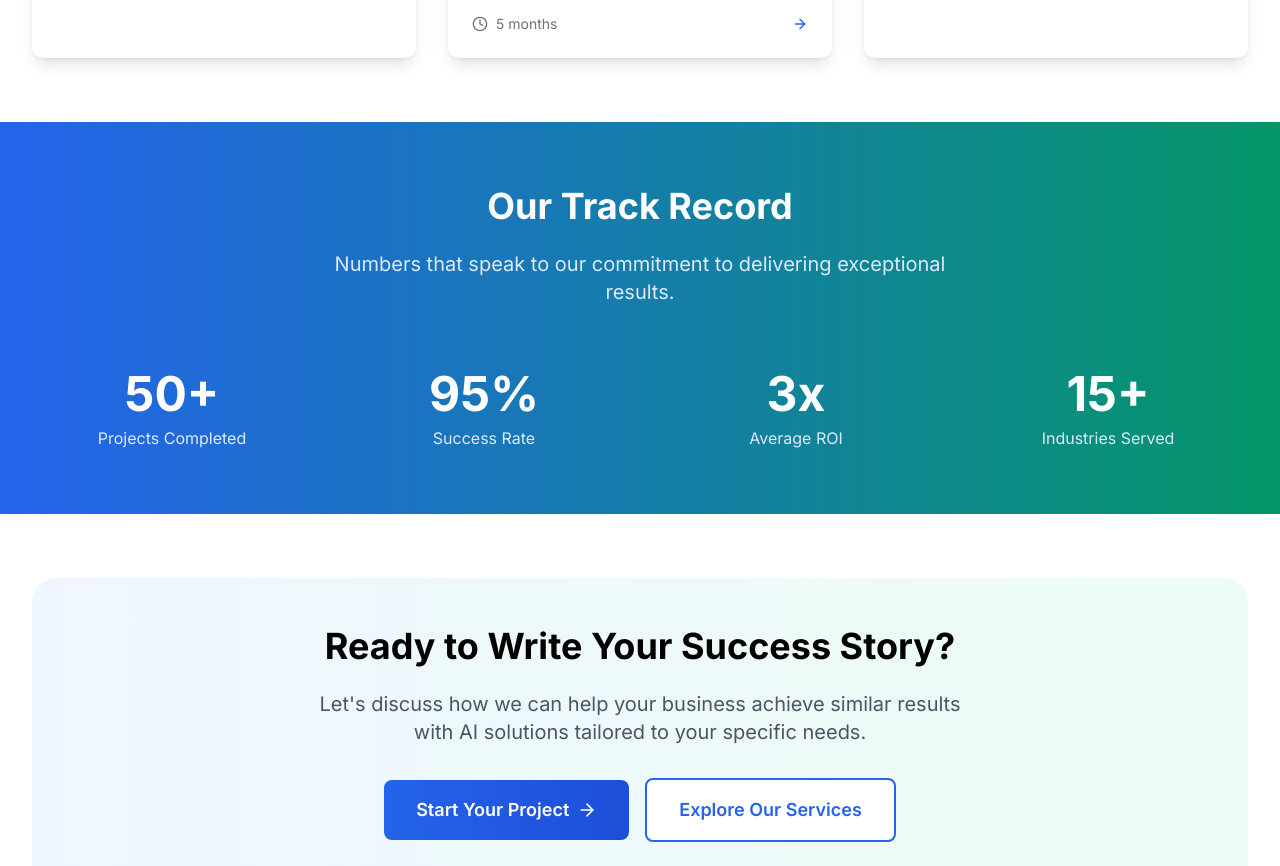
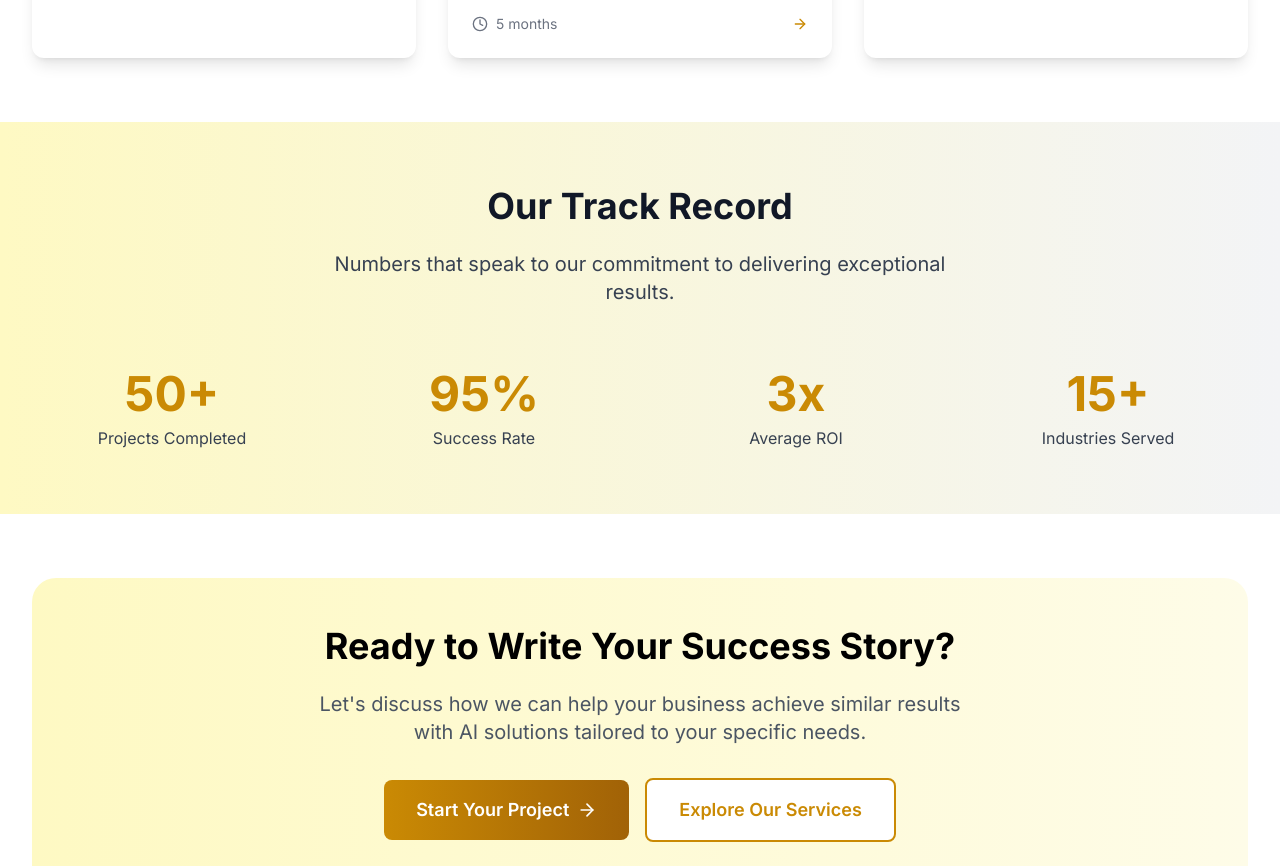
Before and after one commit to JaberValizadeh/Tornado, a Next.js app: page /case-studies in a window 1280 px wide. Shown: the part 1920-2786 px from the top of the page. Built offline with nearby package versions, Linux system fonts and the light colour scheme; no server answers.

Commit message:
Update website color scheme to white, yellow, and light grey

```diff
--- a/app/case-studies/page.tsx
+++ b/app/case-studies/page.tsx
@@ -124,7 +124,7 @@ const CaseStudiesPage = () => {
   return (
     <div className="min-h-screen pt-20">
       {/* Hero Section */}
-      <section className="section-padding bg-gradient-to-br from-primary-50 to-accent-50">
+      <section className="section-padding bg-gradient-to-br from-primary-50 to-primary-100">
         <div className="container-custom">
           <motion.div
             initial={{ opacity: 0, y: 30 }}
@@ -181,8 +181,8 @@ const CaseStudiesPage = () => {
                 {/* Header */}
                 <div className="flex items-center justify-between mb-4">
                   <div className="flex items-center space-x-3">
-                    <div className="w-12 h-12 bg-gradient-to-r from-primary-500 to-accent-500 rounded-xl flex items-center justify-center">
-                      <study.icon className="w-6 h-6 text-white" />
+                    <div className="w-12 h-12 bg-gradient-to-r from-primary-500 to-primary-600 rounded-xl flex items-center justify-center">
+                      <study.icon className="w-6 h-6 text-gray-900" />
                     </div>
                     <div>
                       <div className="text-sm text-gray-500">{study.industry}</div>
@@ -239,7 +239,7 @@ const CaseStudiesPage = () => {
       </section>
 
       {/* Stats Section */}
-      <section className="section-padding bg-gradient-to-r from-primary-600 to-accent-600">
+      <section className="section-padding bg-gradient-to-r from-primary-100 to-accent-100">
         <div className="container-custom">
           <motion.div
             initial={{ opacity: 0, y: 30 }}
@@ -248,10 +248,10 @@ const CaseStudiesPage = () => {
             viewport={{ once: true }}
             className="text-center mb-16"
           >
-            <h2 className="text-3xl md:text-4xl font-bold text-white mb-6">
+            <h2 className="text-3xl md:text-4xl font-bold text-gray-900 mb-6">
               Our Track Record
             </h2>
-            <p className="text-xl text-primary-100 max-w-2xl mx-auto">
+            <p className="text-xl text-gray-700 max-w-2xl mx-auto">
               Numbers that speak to our commitment to delivering exceptional results.
             </p>
           </motion.div>
@@ -264,8 +264,8 @@ const CaseStudiesPage = () => {
               viewport={{ once: true }}
               className="text-center"
             >
-              <div className="text-4xl md:text-5xl font-bold text-white mb-2">50+</div>
-              <div className="text-primary-100">Projects Completed</div>
+              <div className="text-4xl md:text-5xl font-bold text-primary-600 mb-2">50+</div>
+              <div className="text-gray-700">Projects Completed</div>
             </motion.div>
             <motion.div
               initial={{ opacity: 0, scale: 0.8 }}
@@ -274,8 +274,8 @@ const CaseStudiesPage = () => {
               viewport={{ once: true }}
               className="text-center"
             >
-              <div className="text-4xl md:text-5xl font-bold text-white mb-2">95%</div>
-              <div className="text-primary-100">Success Rate</div>
+              <div className="text-4xl md:text-5xl font-bold text-primary-600 mb-2">95%</div>
+              <div className="text-gray-700">Success Rate</div>
             </motion.div>
             <motion.div
               initial={{ opacity: 0, scale: 0.8 }}
@@ -284,8 +284,8 @@ const CaseStudiesPage = () => {
               viewport={{ once: true }}
               className="text-center"
             >
-              <div className="text-4xl md:text-5xl font-bold text-white mb-2">3x</div>
-              <div className="text-primary-100">Average ROI</div>
+              <div className="text-4xl md:text-5xl font-bold text-primary-600 mb-2">3x</div>
+              <div className="text-gray-700">Average ROI</div>
             </motion.div>
             <motion.div
               initial={{ opacity: 0, scale: 0.8 }}
@@ -294,8 +294,8 @@ const CaseStudiesPage = () => {
               viewport={{ once: true }}
               className="text-center"
             >
-              <div className="text-4xl md:text-5xl font-bold text-white mb-2">15+</div>
-              <div className="text-primary-100">Industries Served</div>
+              <div className="text-4xl md:text-5xl font-bold text-primary-600 mb-2">15+</div>
+              <div className="text-gray-700">Industries Served</div>
             </motion.div>
           </div>
         </div>
@@ -309,7 +309,7 @@ const CaseStudiesPage = () => {
             whileInView={{ opacity: 1, y: 0 }}
             transition={{ duration: 0.8 }}
             viewport={{ once: true }}
-            className="text-center bg-gradient-to-r from-primary-50 to-accent-50 rounded-3xl p-12"
+            className="text-center bg-gradient-to-r from-primary-100 to-primary-50 rounded-3xl p-12"
           >
             <h2 className="text-3xl md:text-4xl font-bold mb-6">
               Ready to Write Your Success Story?
--- a/app/contact/page.tsx
+++ b/app/contact/page.tsx
@@ -67,7 +67,7 @@ const ContactPage = () => {
     {
       icon: Mail,
       title: 'Email',
-      details: ['hello@tornado.io', 'partnerships@tornado.io'],
+      details: ['info@tornadoai.com.au'],
       color: 'text-primary-600'
     },
     {
@@ -99,7 +99,7 @@ const ContactPage = () => {
   return (
     <div className="min-h-screen pt-20">
       {/* Hero Section */}
-      <section className="section-padding bg-gradient-to-br from-primary-50 to-accent-50">
+      <section className="section-padding bg-gradient-to-br from-primary-50 to-primary-100">
         <div className="container-custom">
           <motion.div
             initial={{ opacity: 0, y: 30 }}
@@ -285,14 +285,14 @@ const ContactPage = () => {
                 whileInView={{ opacity: 1, y: 0 }}
                 transition={{ duration: 0.8 }}
                 viewport={{ once: true }}
-                className="bg-gradient-to-r from-primary-50 to-accent-50 rounded-2xl p-6"
+                className="bg-gradient-to-r from-primary-100 to-primary-50 rounded-2xl p-6"
               >
                 <h3 className="text-xl font-bold mb-4">Why Partner with Us?</h3>
                 <div className="space-y-4">
                   {partnershipBenefits.map((benefit, index) => (
                     <div key={index} className="flex items-start space-x-3">
-                      <div className="w-8 h-8 bg-gradient-to-r from-primary-500 to-accent-500 rounded-lg flex items-center justify-center flex-shrink-0">
-                        <benefit.icon className="w-4 h-4 text-white" />
+                      <div className="w-8 h-8 bg-gradient-to-r from-primary-500 to-primary-600 rounded-lg flex items-center justify-center flex-shrink-0">
+                        <benefit.icon className="w-4 h-4 text-gray-900" />
                       </div>
                       <div>
                         <h4 className="font-semibold text-gray-900">{benefit.title}</h4>
--- a/app/globals.css
+++ b/app/globals.css
@@ -16,15 +16,15 @@
 
 @layer components {
   .btn-primary {
-    @apply bg-gradient-to-r from-primary-600 to-primary-700 hover:from-primary-700 hover:to-primary-800 text-white font-semibold py-3 px-6 rounded-lg transition-all duration-300 transform hover:scale-105 hover:shadow-lg;
+    @apply bg-gradient-to-r from-primary-500 to-primary-600 hover:from-primary-600 hover:to-primary-700 text-gray-900 font-semibold py-3 px-6 rounded-lg transition-all duration-300 transform hover:scale-105 hover:shadow-lg;
   }
 
   .btn-secondary {
-    @apply bg-white text-primary-600 border-2 border-primary-600 hover:bg-primary-600 hover:text-white font-semibold py-3 px-6 rounded-lg transition-all duration-300;
+    @apply bg-white text-primary-600 border-2 border-primary-600 hover:bg-primary-500 hover:text-gray-900 font-semibold py-3 px-6 rounded-lg transition-all duration-300;
   }
 
   .btn-accent {
-    @apply bg-gradient-to-r from-accent-500 to-accent-600 hover:from-accent-600 hover:to-accent-700 text-white font-semibold py-3 px-6 rounded-lg transition-all duration-300 transform hover:scale-105 hover:shadow-lg;
+    @apply bg-gradient-to-r from-accent-200 to-accent-300 hover:from-accent-300 hover:to-accent-400 text-gray-900 font-semibold py-3 px-6 rounded-lg transition-all duration-300 transform hover:scale-105 hover:shadow-lg;
   }
 
   .card {
@@ -32,7 +32,7 @@
   }
 
   .gradient-text {
-    @apply bg-gradient-to-r from-primary-600 to-accent-500 bg-clip-text text-transparent;
+    @apply bg-gradient-to-r from-primary-600 to-primary-500 bg-clip-text text-transparent;
   }
 
   .section-padding {
--- a/app/services/page.tsx
+++ b/app/services/page.tsx
@@ -198,8 +198,8 @@ const ServicesPage = () => {
                 }`}
               >
                 <div className={index % 2 === 1 ? 'lg:col-start-2' : ''}>
-                  <div className="w-16 h-16 bg-gradient-to-r from-primary-500 to-accent-500 rounded-2xl flex items-center justify-center mb-6">
-                    <service.icon className="w-8 h-8 text-white" />
+                  <div className="w-16 h-16 bg-gradient-to-r from-primary-500 to-primary-600 rounded-2xl flex items-center justify-center mb-6">
+                    <service.icon className="w-8 h-8 text-gray-900" />
                   </div>
                   <h3 className="text-2xl md:text-3xl font-bold mb-4">{service.title}</h3>
                   <p className="text-lg text-gray-600 mb-8">{service.description}</p>
@@ -286,8 +286,8 @@ const ServicesPage = () => {
                 viewport={{ once: true }}
                 className="text-center"
               >
-                <div className="w-20 h-20 bg-gradient-to-r from-primary-500 to-accent-500 rounded-full flex items-center justify-center mx-auto mb-6">
-                  <step.icon className="w-10 h-10 text-white" />
+                <div className="w-20 h-20 bg-gradient-to-r from-primary-500 to-primary-600 rounded-full flex items-center justify-center mx-auto mb-6">
+                  <step.icon className="w-10 h-10 text-gray-900" />
                 </div>
                 <div className="text-4xl font-bold text-primary-600 mb-4">
                   {step.step}
@@ -308,7 +308,7 @@ const ServicesPage = () => {
             whileInView={{ opacity: 1, y: 0 }}
             transition={{ duration: 0.8 }}
             viewport={{ once: true }}
-            className="text-center bg-gradient-to-r from-primary-50 to-accent-50 rounded-3xl p-12"
+            className="text-center bg-gradient-to-r from-primary-100 to-primary-50 rounded-3xl p-12"
           >
             <h2 className="text-3xl md:text-4xl font-bold mb-6">
               Ready to Transform Your Business with AI?
--- a/tailwind.config.js
+++ b/tailwind.config.js
@@ -8,43 +8,43 @@ module.exports = {
     extend: {
       colors: {
         primary: {
-          50: '#eff6ff',
-          100: '#dbeafe',
-          200: '#bfdbfe',
-          300: '#93c5fd',
-          400: '#60a5fa',
-          500: '#3b82f6',
-          600: '#2563eb',
-          700: '#1d4ed8',
-          800: '#1e40af',
-          900: '#1e3a8a',
-          950: '#172554',
+          50: '#fefce8',
+          100: '#fef9c3',
+          200: '#fef08a',
+          300: '#fde047',
+          400: '#facc15',
+          500: '#eab308',
+          600: '#ca8a04',
+          700: '#a16207',
+          800: '#854d0e',
+          900: '#713f12',
+          950: '#422006',
         },
         accent: {
-          50: '#ecfdf5',
-          100: '#d1fae5',
-          200: '#a7f3d0',
-          300: '#6ee7b7',
-          400: '#34d399',
-          500: '#10b981',
-          600: '#059669',
-          700: '#047857',
-          800: '#065f46',
-          900: '#064e3b',
-          950: '#022c22',
+          50: '#f9fafb',
+          100: '#f3f4f6',
+          200: '#e5e7eb',
+          300: '#d1d5db',
+          400: '#9ca3af',
+          500: '#6b7280',
+          600: '#4b5563',
+          700: '#374151',
+          800: '#1f2937',
+          900: '#111827',
+          950: '#030712',
         },
         navy: {
-          50: '#f0f4ff',
-          100: '#e0e7ff',
-          200: '#c7d2fe',
-          300: '#a5b4fc',
-          400: '#818cf8',
-          500: '#6366f1',
-          600: '#4f46e5',
-          700: '#4338ca',
-          800: '#3730a3',
-          900: '#312e81',
-          950: '#1e1b4b',
+          50: '#f9fafb',
+          100: '#f3f4f6',
+          200: '#e5e7eb',
+          300: '#d1d5db',
+          400: '#9ca3af',
+          500: '#6b7280',
+          600: '#4b5563',
+          700: '#374151',
+          800: '#1f2937',
+          900: '#111827',
+          950: '#030712',
         }
       },
       fontFamily: {
```
Also changed, not shown: app/about/page.tsx (+26 -26 lines), app/page.tsx (+10 -10 lines), components/Footer.tsx (+23 -23 lines).
